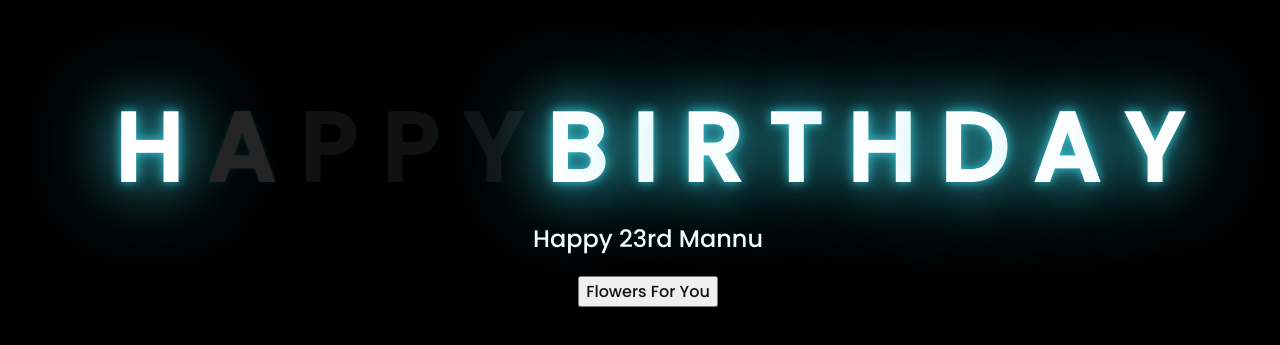
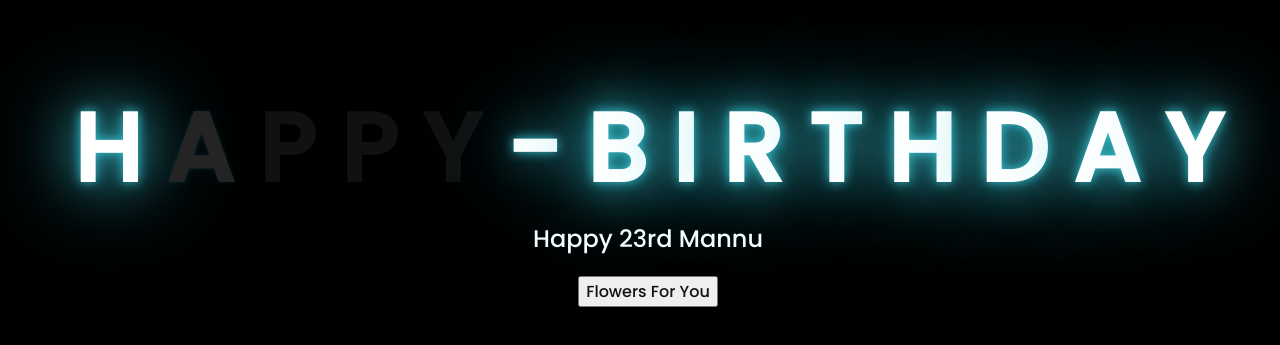
Before and after one commit to ghostofparzival/ghostofparzival.github.io, a plain HTML site: page index.html in a window 1280 px wide. Shown: the part 217-562 px from the top of the page. Drawn offline with Linux system fonts and the light colour scheme.

Commit message:
Update index.html

```diff
--- a/index.html
+++ b/index.html
@@ -16,7 +16,7 @@
         <span>P</span>
         <span>P</span>
         <span>Y</span>
-        <span> </span>
+        <span>-</span>
         <span>B</span>
         <span>I</span>
         <span>R</span>
```
